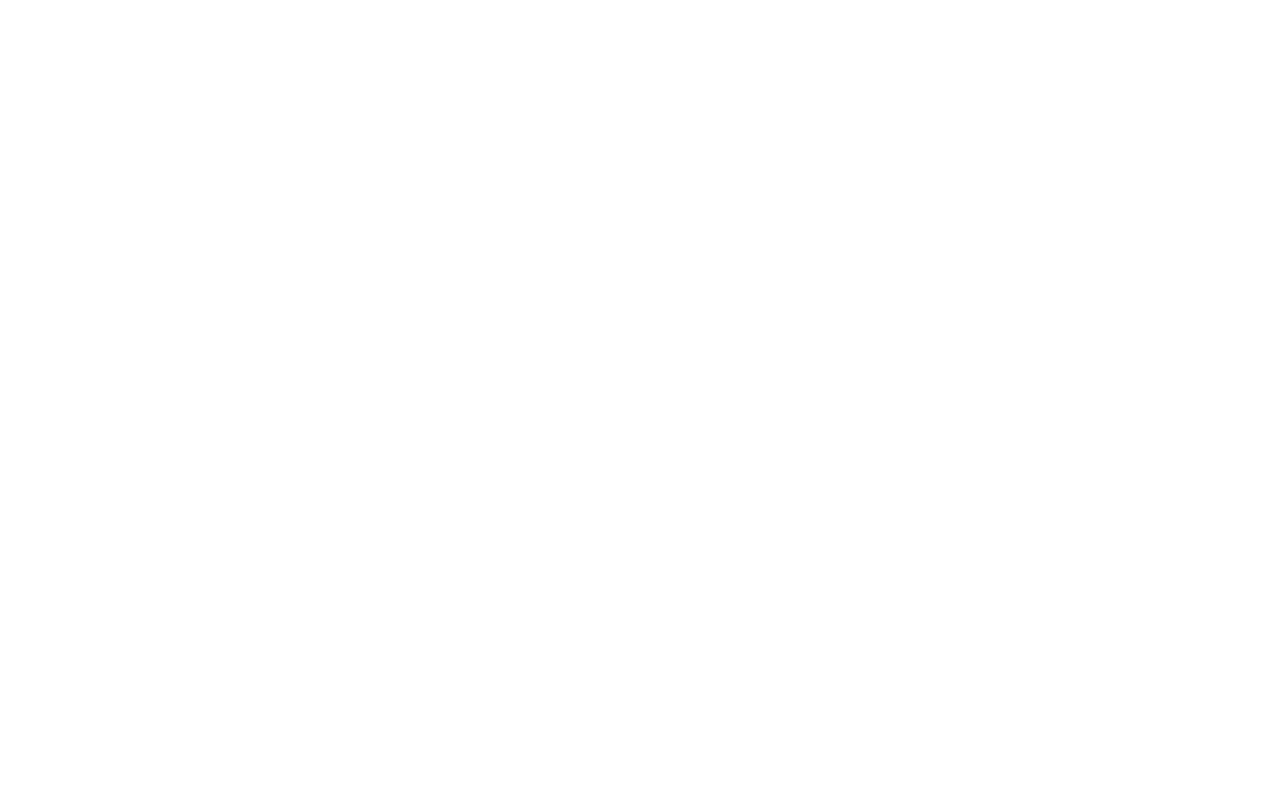
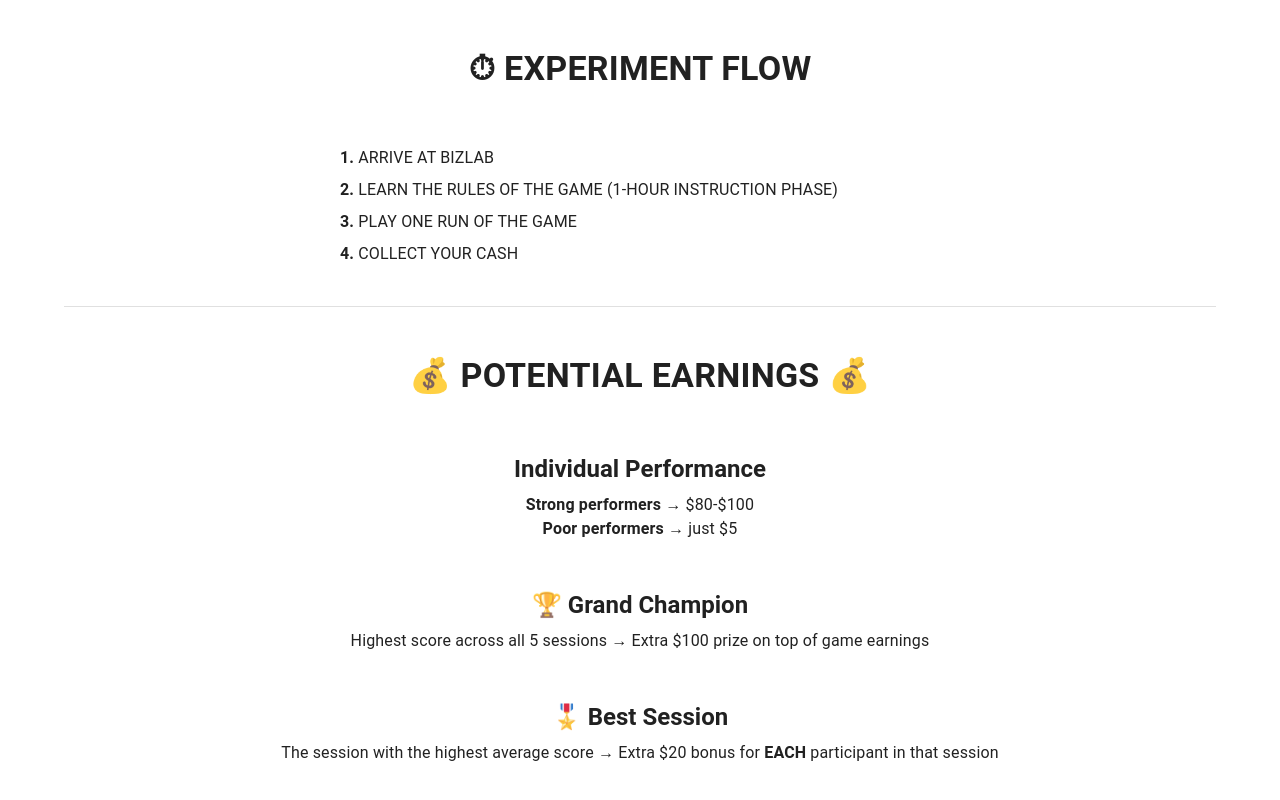
Before and after one commit to fanfan6ji581/elise-emotion-xp, a React (Create React App) app: page /flow in a window 1280 px wide. Before the commit this address had no page. Shown: the top 800 px of the page. Built offline with nearby package versions, Linux system fonts and the light colour scheme; what chartjs-plugin-zoom would draw is missing.

Commit message:
add default page

```diff
--- a/src/App.js
+++ b/src/App.js
@@ -3,8 +3,7 @@
 import './App.css';
 import { ThemeProvider, StyledEngineProvider, createTheme } from '@mui/material/styles';
 import {
-    BrowserRouter, Outlet, Route, Routes,
-    // Navigate
+    BrowserRouter, Outlet, Route, Routes, Navigate
 } from "react-router-dom";
 import { store } from './app/store';
 import AdminLayout from "./components/admin/Layout";
@@ -12,7 +11,7 @@
 import DashboardPage from "./components/admin/DashboardPage";
 import ExperimentPage from "./components/admin/ExperimentPage";
 import AttendantPage from "./components/admin/AttendantPage";
-
+import NoLayout from "./components/attendant/NoLayout";
 import AttendantLayout from "./components/attendant/Layout";
 import LoginPage from "./components/attendant/LoginPage";
 import TrialPage from "./components/attendant/trial/TrialPage";
@@ -80,6 +79,13 @@
                 <ThemeProvider theme={theme}>
                     <BrowserRouter basename="/">
                         <Routes>
+                            <Route index element={<Navigate replace to="/flow" />} />
+
+                            {/* 新增一个使用 NoLayout 的路由父级 */}
+                            <Route element={<NoLayout />}>
+                                <Route path="/flow" element={<ExperimentFlowPage />} />
+                            </Route>
+
                             <Route path="/" element={<AttendantLayout />}>
                                 <Route path="xp/:alias/login/:username?/:password?" element={<LoginPage />} />
                                 <Route path="xp/:alias/signup" element={<SignupPage />} />
@@ -91,7 +97,6 @@
                                 <Route path="xp/:alias/instruction1" element={<Instruction1Page />} />
                                 <Route path="xp/:alias/instruction2" element={<Instruction2Page />} />
                                 <Route path="xp/:alias/instruction3" element={<Instruction3Page />} />
-                                <Route path="xp/:alias/flow" element={<ExperimentFlowPage />} />
                                 <Route path="xp/:alias/instruction-payment" element={<InstructionPaymentPage />} />
                                 <Route path="xp/:alias/instruction-ready" element={<InstructionReadyPage />} />
                                 <Route path="xp/:alias/instruction-before-training" element={<InstructionBeforeTrainingStart />} />
--- /dev/null
+++ b/src/components/attendant/NoLayout.js
@@ -0,0 +1,14 @@
+import React from "react";
+import { Outlet } from "react-router-dom";
+import { CssBaseline } from '@mui/material';
+
+const NoLayout = () => {
+  return (
+    <>
+      <CssBaseline />
+      <Outlet />
+    </>
+  );
+};
+
+export default NoLayout;
```
